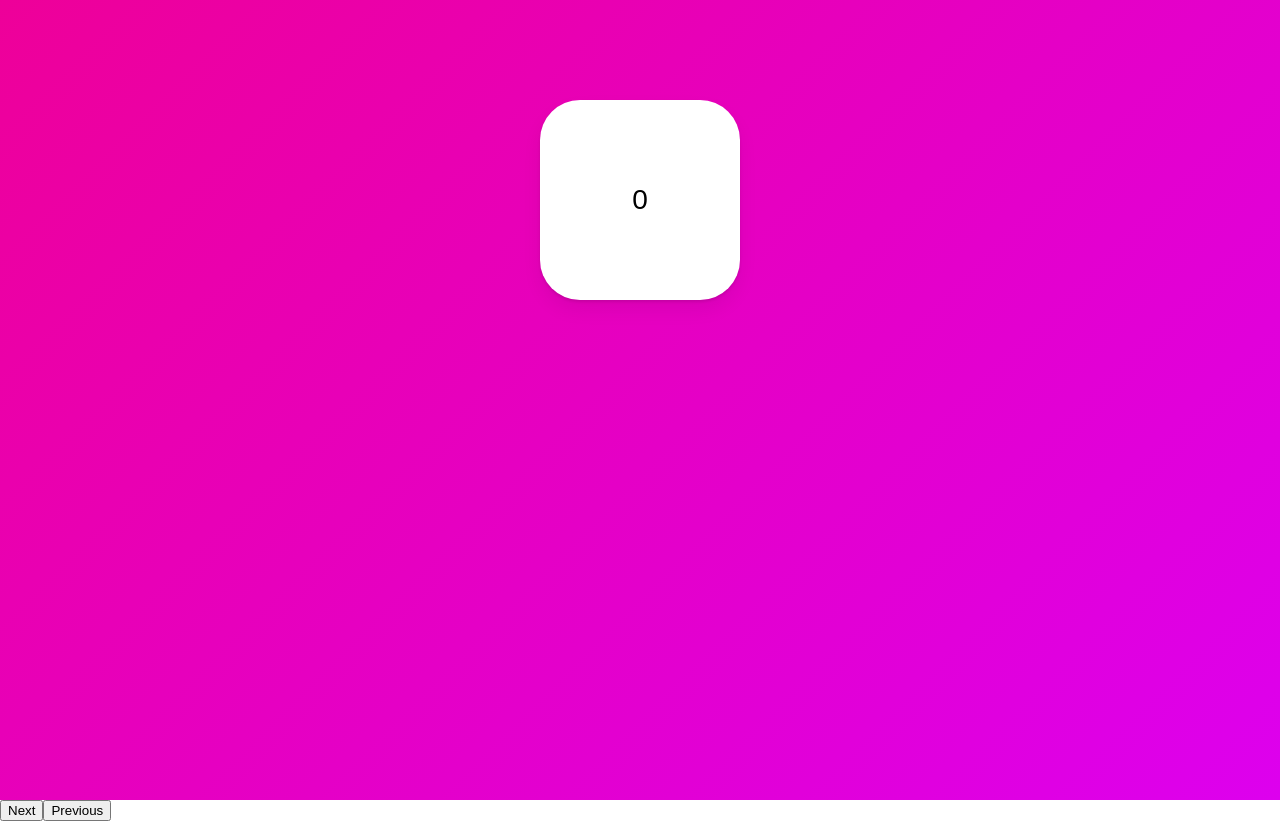
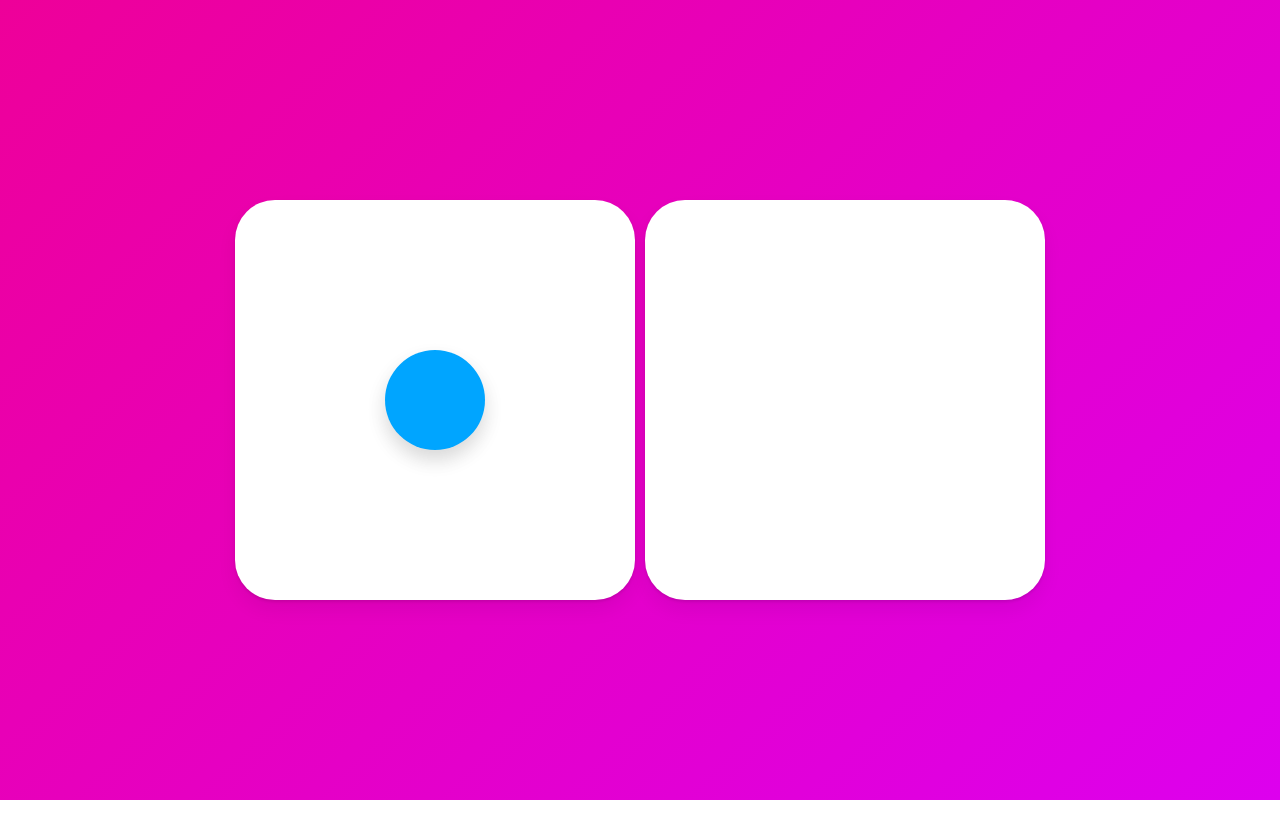
Before and after one commit to jasongoose/react-master-class, a React (Vite) app: page /motion in a window 1280 px wide. After the commit the page ends 800 px from the top, so only its background shows below. Built offline with nearby package versions, Linux system fonts and the light colour scheme; a web font is replaced by a local one.

Commit message:
layout animation part done

```diff
--- a/src/routes/Motion.tsx
+++ b/src/routes/Motion.tsx
@@ -1,6 +1,10 @@
 import styled from "styled-components";
-import {AnimatePresence, motion} from "motion/react"
+import {motion} from "motion/react"
 import {useState} from "react";
+
+type BoxProps = {
+  $clicked: boolean;
+}
 
 const Wrapper = styled(motion.div)`
   height: 100vh;
@@ -8,12 +12,25 @@ const Wrapper = styled(motion.div)`
   display: flex;
   justify-content: center;
   align-items: center;
+  gap: 10px;
   background: linear-gradient(135deg, rgb(238, 0, 153), rgb(221, 0, 238));
 `;
 
-const Box = styled(motion.div)`
-  width: 200px;
-  height: 200px;
+const Box = styled(motion.div)<BoxProps>`
+  width: 400px;
+  height: 400px;
+  border-radius: 40px;
+  background-color: white;
+  box-shadow: 0 2px 3px rgba(0, 0, 0, 0.1), 0 10px 20px rgba(0, 0, 0, 0.06);
+  display: flex;
+  justify-content: ${(props) => props.$clicked ? "center" : 'flex-start'};
+  align-items: ${(props) => props.$clicked ? "center" : 'flex-start'};
+  font-size: 28px;
+`;
+
+const SharedLayoutBox = styled(motion.div)`
+  width: 400px;
+  height: 400px;
   border-radius: 40px;
   background-color: white;
   box-shadow: 0 2px 3px rgba(0, 0, 0, 0.1), 0 10px 20px rgba(0, 0, 0, 0.06);
@@ -21,61 +38,35 @@ const Box = styled(motion.div)`
   justify-content: center;
   align-items: center;
   font-size: 28px;
-  position: absolute;
-  top: 100px;
 `;
 
-const sampleArr = Array.from({length: 10}, (_, index) => index);
+const Circle = styled(motion.div)`
+  background-color: #00a5ff;
+  width: 100px;
+  height: 100px;
+  border-radius: 50%;
+  box-shadow: 0 10px 20px rgba(0, 0, 0, 0.1), 0 10px 20px rgba(0, 0, 0, 0.06);
+`
 
 function Motion() {
-  const [visibleIndex, setVisibleIndex] = useState(0);
-  const [back, setBack] = useState(false)
+  const [clicked, setClicked] = useState(false);
 
-  const nextPlease = () => {
-    setVisibleIndex((visibleIndex + 1) % sampleArr.length);
-    setBack(false);
-  }
-
-  const prevPlease = () => {
-    setVisibleIndex(visibleIndex === 0 ? sampleArr.length - 1 : visibleIndex - 1);
-    setBack(true);
-  }
-
-  const boxVariants = {
-    entry: (back: boolean) => ({
-      x: back ? -500 : 500,
-      opacity: 0,
-      scale: 0,
-    }),
-    center: {
-      x: 0,
-      opacity: 1,
-      scale: 1,
-      transition: {
-        duration: 1,
-      }
-    },
-    exit: (back: boolean) => ({
-      x: back ? 500 : -500,
-      opacity: 0,
-      scale: 0,
-      transition: {
-        duration: 1,
-      }
-    }),
+  const toggleClicked = () => {
+    setClicked(!clicked);
   }
 
   return (
-      <>
-        <Wrapper>
-          <AnimatePresence custom={back} mode="wait">
-            <Box key={visibleIndex} variants={boxVariants} initial="entry" animate="center"
-                 exit="exit" custom={back}>{visibleIndex}</Box>
-          </AnimatePresence>
-        </Wrapper>
-        <button onClick={nextPlease}>Next</button>
-        <button onClick={prevPlease}>Previous</button>
-      </>
+      <Wrapper onClick={toggleClicked}>
+        {/*<Box $clicked={clicked}>*/}
+        {/*  <Circle layout></Circle>*/}
+        {/*</Box>*/}
+        <SharedLayoutBox>
+          {clicked ? null : <Circle layoutId="circle" style={{borderRadius: "50%"}}></Circle>}
+        </SharedLayoutBox>
+        <SharedLayoutBox>
+          {clicked ? <Circle layoutId="circle" style={{borderRadius: 0, scale: 2}}></Circle> : null}
+        </SharedLayoutBox>
+      </Wrapper>
   )
 }
 
```
